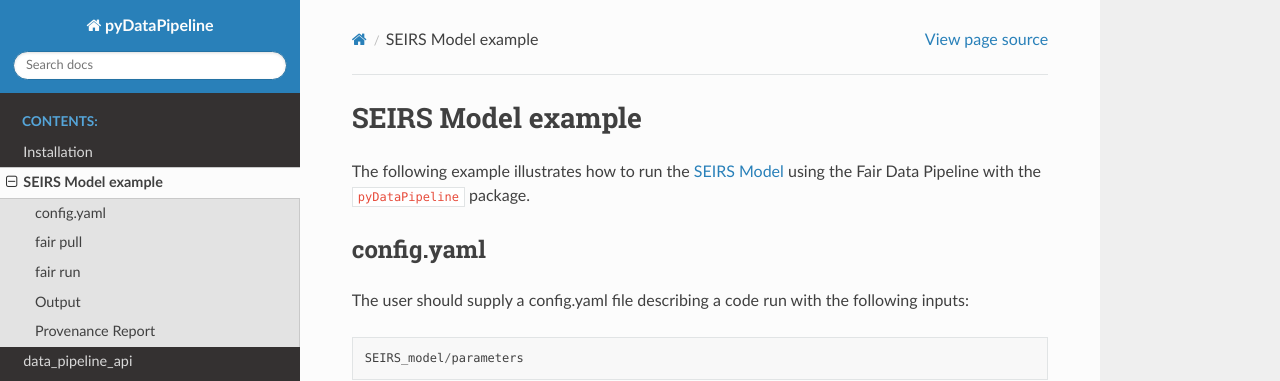
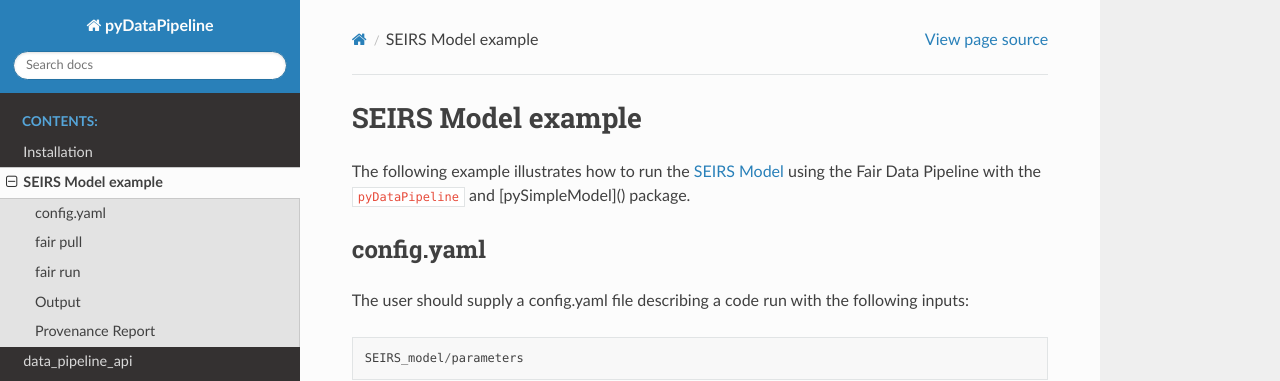
Before and after one commit to FAIRDataPipeline/pyDataPipeline, a Sphinx documentation site: the page built from doc/examples/SEIRS.rst, in a window 1280 px wide. Shown: the top 381 px of the page. Built offline with Sphinx 7.4.7 and the Read the Docs theme 2.0.0, drawn with Linux system fonts in a browser that asks for light colours.

Commit message:
Documentation Update

```diff
--- a/doc/conf.py
+++ b/doc/conf.py
@@ -25,7 +25,7 @@ copyright = "2021, Ryan Field, Dennis Reddyhoff"
 author = "Ryan Field, Dennis Reddyhoff"
 
 # The full version, including alpha/beta/rc tags
-release = "0.1"
+release = "0.7.5"
 
 
 # -- General configuration ---------------------------------------------------
@@ -68,4 +68,4 @@ html_css_files = [
 
 add_module_names = False
 
-html_baseurl = "https://fairdatapipeline.github.io/pyDataPipeline"
+html_baseurl = "https://fairdatapipeline.org/pyDataPipeline"
--- a/doc/examples/SEIRS.rst
+++ b/doc/examples/SEIRS.rst
@@ -5,7 +5,7 @@ SEIRS Model example
    :maxdepth: 2
    :caption: Contents:
 
-The following example illustrates how to run the `SEIRS Model <https://doi.org/10.1038/s41592-020-0856-2>`_ using the Fair Data Pipeline with the :code:`pyDataPipeline` package.
+The following example illustrates how to run the `SEIRS Model <https://doi.org/10.1038/s41592-020-0856-2>`_ using the Fair Data Pipeline with the :code:`pyDataPipeline` and [pySimpleModel]() package.
 
 config.yaml
 -----------
```
